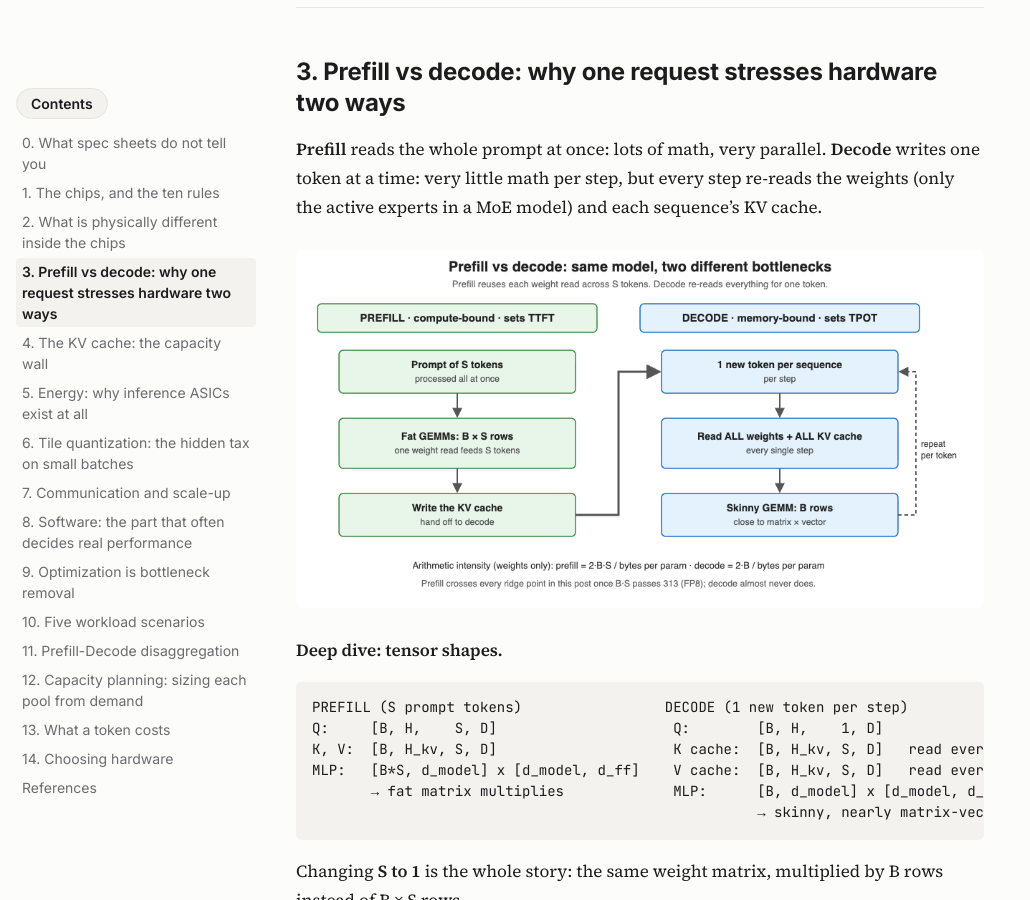
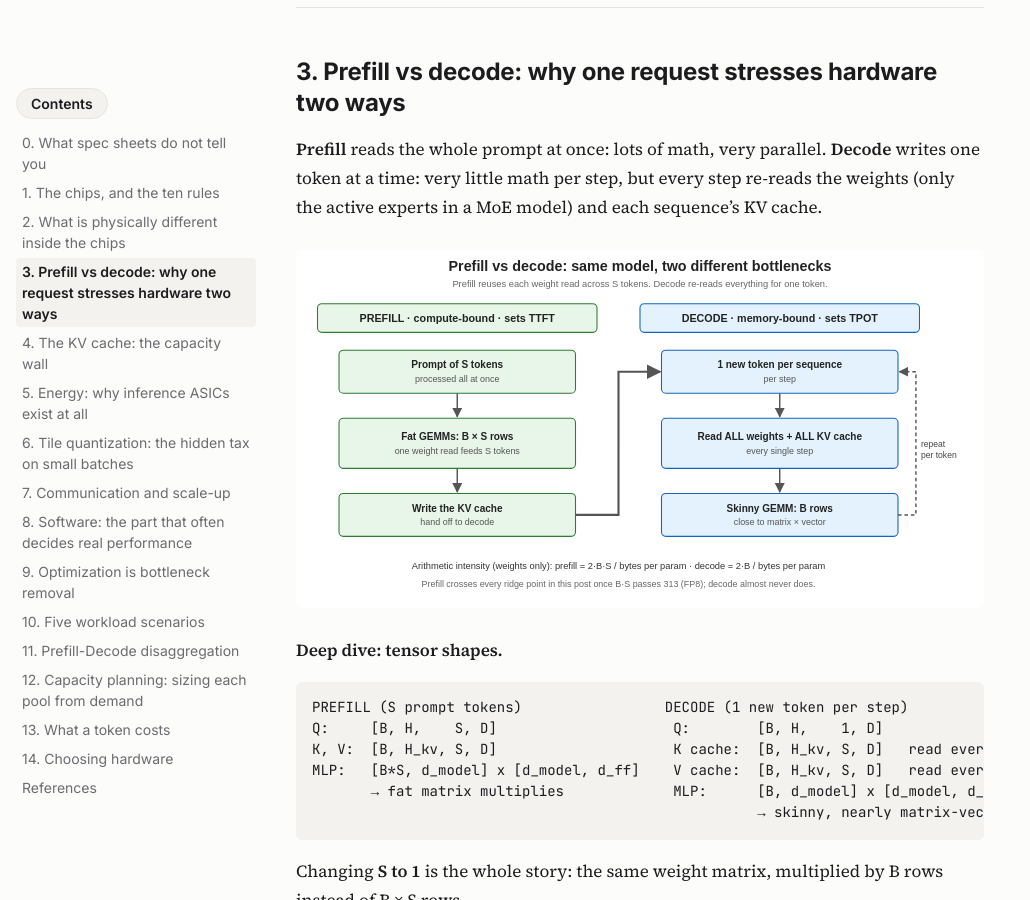
Before and after one commit to bananighosh/bananighosh.github.io, a Jekyll site: the page built from _posts/2026-11-16-flops-are-not-tokens.md, in a window 1280 px wide and 900 px high, scrolled down 5900 px. Shown: the whole window, without its empty margins (0-1030 px from the left). Built offline with Jekyll 4.4.1, drawn with Linux system fonts in a browser that asks for light colours.

Commit message:
Replace figure screenshots with the original Notion SVGs
Co-Authored-By: Claude Opus 5.5 <noreply@anthropic.com>
Claude-Session: https://claude.ai/code/session_01K2HJxVzaKNb3x7zQA1gymF

````diff
--- a/_posts/2026-11-16-flops-are-not-tokens.md
+++ b/_posts/2026-11-16-flops-are-not-tokens.md
@@ -130,7 +130,7 @@ Trainium3 runs FP8, MXFP8, and MXFP4 at 2.517 PF, and FP4 pays off where decode
 
 <b>Prefill</b> reads the whole prompt at once: lots of math, very parallel. <b>Decode</b> writes one token at a time: very little math per step, but every step re-reads the weights (only the active experts in a MoE model) and each sequence's KV cache.
 
-<figure><img src="/assets/img/flops-are-not-tokens/prefill-decode-v3.png" alt="prefill decode v3" loading="lazy"></figure>
+<figure><img src="/assets/img/flops-are-not-tokens/prefill-decode-v3.svg" alt="prefill decode v3" loading="lazy"></figure>
 
 <b>Deep dive: tensor shapes.</b>
 
@@ -280,9 +280,9 @@ Three levers cut energy per token: keep more data on chip, move fewer bits per v
 
 Matrix units work on fixed-size blocks. If the block has room for 128 rows and you bring 8, you still pay for 128 and get 8. This is a simplified padding model: real utilization also depends on operand orientation, instruction granularity, and how the kernel maps the GEMM onto the hardware.
 
-<figure><img src="/assets/img/flops-are-not-tokens/tile-quantization.png" alt="tile quantization" loading="lazy"></figure>
+<figure><img src="/assets/img/flops-are-not-tokens/tile-quantization.svg" alt="tile quantization" loading="lazy"></figure>
 
-<figure><img src="/assets/img/flops-are-not-tokens/d4_tile_quantization.png" alt="Tile quantization: decode batch 8 on a 128-row tile does 6.25% useful work; batch 129 drops back to 50.39% because one extra row costs a whole tile." loading="lazy"><figcaption>Tile quantization: decode batch 8 on a 128-row tile does 6.25% useful work; batch 129 drops back to 50.39% because one extra row costs a whole tile.</figcaption></figure>
+<figure><img src="/assets/img/flops-are-not-tokens/d4_tile_quantization.svg" alt="Tile quantization: decode batch 8 on a 128-row tile does 6.25% useful work; batch 129 drops back to 50.39% because one extra row costs a whole tile." loading="lazy"><figcaption>Tile quantization: decode batch 8 on a 128-row tile does 6.25% useful work; batch 129 drops back to 50.39% because one extra row costs a whole tile.</figcaption></figure>
 
 ```txt
 Useful fraction = rows ÷ (ceil(rows ÷ tile) × tile)
@@ -313,7 +313,7 @@ Prefill fills tiles easily (batch × prompt rows). Decode at small batch wastes
 
 Large models span many chips, and chips must talk every layer. The <b>α–β model</b> gives the cost of each message: sending n bytes takes α + n ÷ β, where α is the fixed startup latency every message pays before any bytes flow and β is the link bandwidth. Small messages are dominated by α, large messages by n ÷ β.
 
-<figure><img src="/assets/img/flops-are-not-tokens/scale-hierarchy-v4.png" alt="scale hierarchy v4" loading="lazy"></figure>
+<figure><img src="/assets/img/flops-are-not-tokens/scale-hierarchy-v4.svg" alt="scale hierarchy v4" loading="lazy"></figure>
 
 ```txt
 Message time = α (startup latency) + size ÷ β (bandwidth)
@@ -388,7 +388,7 @@ Interconnect bandwidth can matter more than another few hundred TFLOPS.
 
 A chip is only as fast as the code that runs on it. An excellent chip with a weak compiler loses to weaker hardware with a mature stack.
 
-<figure><img src="/assets/img/flops-are-not-tokens/software-stacks-v3.png" alt="software stacks v3" loading="lazy"></figure>
+<figure><img src="/assets/img/flops-are-not-tokens/software-stacks-v3.svg" alt="software stacks v3" loading="lazy"></figure>
 
 <b>Compilers and kernels.</b> Both platforms pair a compiler with hand-written kernels. A compiler fuses most of the graph (torch.compile on GPUs, the Neuron compiler on Trainium), and performance-critical operators are hand-tuned kernels (CUDA or Triton on GPUs, NKI on Trainium). The difference is scheduling: the Neuron compiler also plans every DMA transfer and engine instruction stream, work GPU hardware does at run time:
 
@@ -463,7 +463,7 @@ Every optimization removes one specific bottleneck. Diagnose first, then pick.
 
 <b>D. Mixture of Experts.</b> Each layer adds two all-to-alls, and the busiest device sets the pace. A large scale-up domain keeps that traffic off the scale-out network: the GPT-OSS 120B deployment in Section 7 keeps it inside one Trn3 instance, and Jalapeño inside a 128-chip local domain.
 
-<figure><img src="/assets/img/flops-are-not-tokens/moe-layer-v2.png" alt="moe layer v2" loading="lazy"></figure>
+<figure><img src="/assets/img/flops-are-not-tokens/moe-layer-v2.svg" alt="moe layer v2" loading="lazy"></figure>
 
 <b>E. Speculative decoding.</b> A small draft proposes K tokens and the target model verifies them in one pass, turning 1-row decode into (K+1)-row decode: higher arithmetic intensity, fuller tiles. If each draft token is accepted with probability p, one verification step emits (1 − p^(K+1)) ÷ (1 − p) tokens on average, so the gain grows with p and with how cheap the draft is. Gains shrink at high batch because batching already used the spare compute, so the best K falls as batch size rises.
 
@@ -490,7 +490,7 @@ Every optimization removes one specific bottleneck. Diagnose first, then pick.
 
 Prefill wants compute. Decode wants bandwidth, KV capacity, and energy efficiency. Running both on the same chip makes each stall the other. Split them into two pools, and let each pool use the hardware that fits its job.
 
-<figure><img src="/assets/img/flops-are-not-tokens/diagram4-pd-disaggregation.png" alt="diagram4 pd disaggregation" loading="lazy"></figure>
+<figure><img src="/assets/img/flops-are-not-tokens/diagram4-pd-disaggregation.svg" alt="diagram4 pd disaggregation" loading="lazy"></figure>
 
 TTFT and TPOT get separate targets and separate tuning. And each pool can be sized for its own stage: FLOPS per dollar for prefill, HBM bandwidth per dollar for decode.
 
@@ -531,7 +531,7 @@ Memory check (Little's law)
 Link check             λ · P · KV bytes per token ≤ link bandwidth
 ```
 
-<figure><img src="/assets/img/flops-are-not-tokens/capacity-planning-v4.png" alt="capacity planning v4" loading="lazy"></figure>
+<figure><img src="/assets/img/flops-are-not-tokens/capacity-planning-v4.svg" alt="capacity planning v4" loading="lazy"></figure>
 
 <figure class="embed"><iframe class="embed-frame" data-embed="fleet-sizer" src="/assets/embeds/fleet-sizer.html" title="Prefill/Decode Fleet Sizer" loading="lazy"></iframe></figure>
 
````
Also changed, not shown: assets/img/flops-are-not-tokens/capacity-planning-v4.png (deleted), assets/img/flops-are-not-tokens/capacity-planning-v4.svg (added), assets/img/flops-are-not-tokens/d4_tile_quantization.png (deleted), assets/img/flops-are-not-tokens/d4_tile_quantization.svg (added), assets/img/flops-are-not-tokens/diagram4-pd-disaggregation.png (deleted), assets/img/flops-are-not-tokens/diagram4-pd-disaggregation.svg (added), assets/img/flops-are-not-tokens/moe-layer-v2.png (deleted), assets/img/flops-are-not-tokens/moe-layer-v2.svg (added), assets/img/flops-are-not-tokens/prefill-decode-v3.png (deleted), assets/img/flops-are-not-tokens/prefill-decode-v3.svg (added), assets/img/flops-are-not-tokens/scale-hierarchy-v4.png (deleted), assets/img/flops-are-not-tokens/scale-hierarchy-v4.svg (added), assets/img/flops-are-not-tokens/software-stacks-v3.png (deleted), assets/img/flops-are-not-tokens/software-stacks-v3.svg (added), 2 more files.
